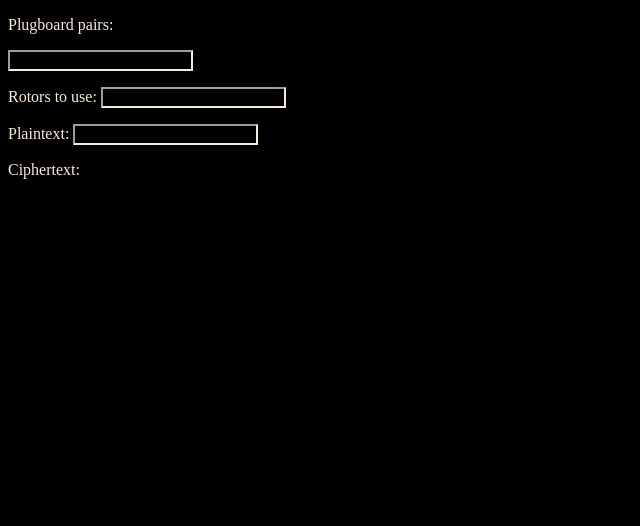
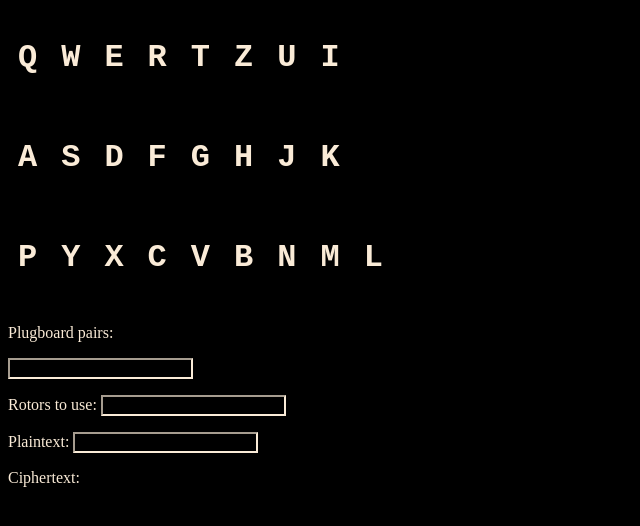
Before and after one commit to firesareba/Enigma, a plain HTML site: page index.html in a window 1280 px wide. Shown: the whole page, without its empty margins (0-640 px from the left). Drawn offline with Linux system fonts and the light colour scheme.

Commit message:
Lampboard animation
Thinking of adding a fade animation. But will first work on keyboard and then plugboard and maybe the rotors as well

```diff
--- a/index.html
+++ b/index.html
@@ -6,6 +6,39 @@
         <link rel="stylesheet" href="style.css">
     </head>
     <body>
+        <div class="lampboard">
+            <div class="top-row">
+                <h1 id="Q">Q</h1>
+                <h1 id="W">W</h1>
+                <h1 id="E">E</h1>
+                <h1 id="R">R</h1>
+                <h1 id="T">T</h1>
+                <h1 id="Z">Z</h1>
+                <h1 id="U">U</h1>
+                <h1 id="I">I</h1>
+            </div>
+            <div class="middle-row">
+                <h1 id="A">A</h1>
+                <h1 id="S">S</h1>
+                <h1 id="D">D</h1>
+                <h1 id="F">F</h1>
+                <h1 id="G">G</h1>
+                <h1 id="H">H</h1>
+                <h1 id="J">J</h1>
+                <h1 id="K">K</h1>
+            </div>
+            <div class="bottom-row">
+                <h1 id="P">P</h1>
+                <h1 id="Y">Y</h1>
+                <h1 id="X">X</h1>
+                <h1 id="C">C</h1>
+                <h1 id="V">V</h1>
+                <h1 id="B">B</h1>
+                <h1 id="N">N</h1>
+                <h1 id="M">M</h1>
+                <h1 id="L">L</h1>
+            </div>
+        </div>
         <p id="plugboard-label">Plugboard pairs: </p><input type="text" id="plugboard-pairs">
         <p id="rotor-label">Rotors to use: <input type="text" id="rotor-nums"></p>
         <p>Plaintext: <input type="text" id="plaintext"></p>
--- a/script.js
+++ b/script.js
@@ -34,9 +34,15 @@ rotors_to_use.addEventListener(
 );
 
 plaintext.addEventListener(
-    "change", function(event) {
+    "change", async function(event) {
         for (const char of plaintext.value.toUpperCase()){
-            encrypt(char);
+            encrypted_char = encrypt(char);
+            ciphertext.innerHTML += encrypted_char;
+            document.getElementById(encrypted_char).style.backgroundColor = "yellow";
+            document.getElementById(encrypted_char).style.color = "black";
+            await sleep(1000);
+            document.getElementById(encrypted_char).style.backgroundColor = "black";
+            document.getElementById(encrypted_char).style.color = "white";
         }
         plaintext.value = "";
   }
@@ -118,5 +124,9 @@ function encrypt(char){
         //plugboard
         char = apply_plugboard(char);
     }
-    ciphertext.innerHTML += char;
+    return char;
 }
+
+function sleep(ms){
+    return new Promise(resolve => setTimeout(resolve, ms));
+}
--- a/style.css
+++ b/style.css
@@ -2,8 +2,20 @@ body{
     background-color: black;
     color:antiquewhite;
 }
+
 input{
     color:antiquewhite;
     border-color: antiquewhite;
     background-color: black;
 }
+
+.lampboard{
+    max-width: 50%;
+}
+
+.lampboard h1{
+    display: inline-block;
+    font-family: 'Courier New', Courier, monospace;
+    padding: 10px;
+    background-color: black;
+}
```
